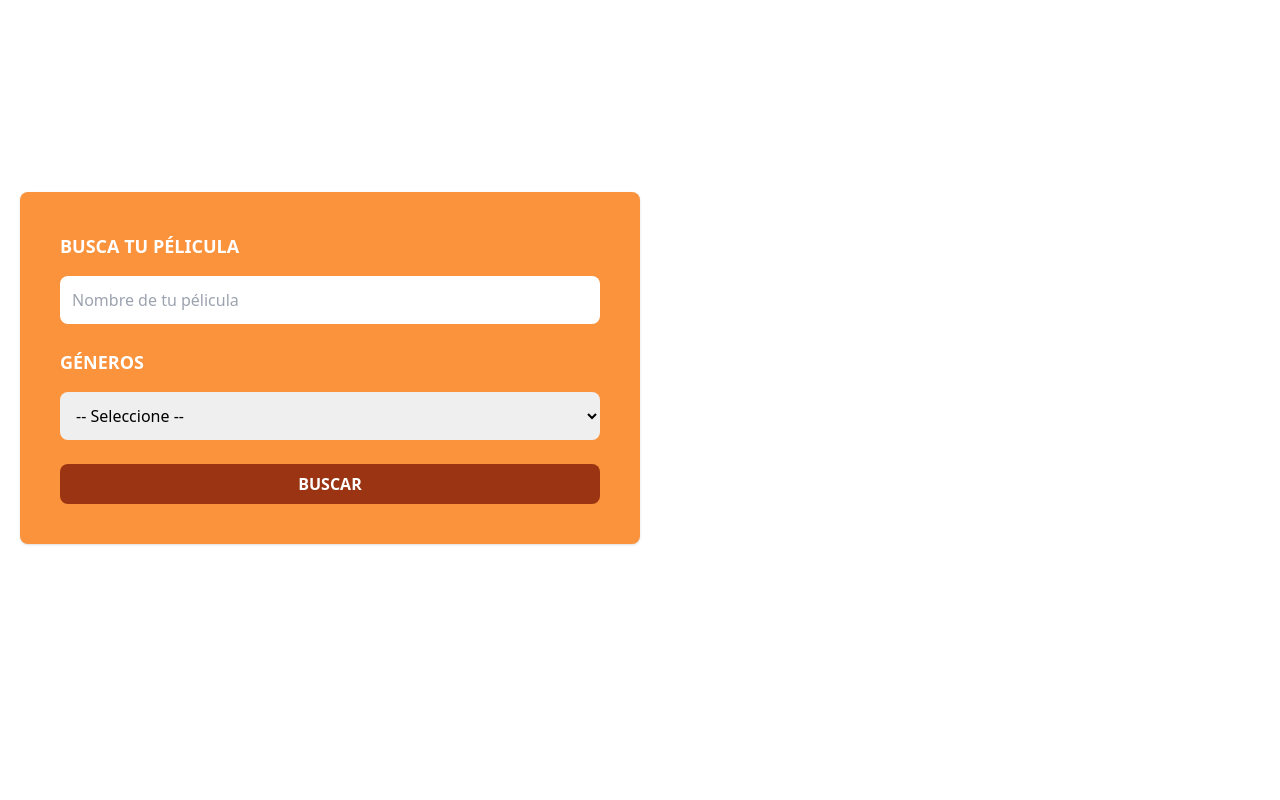
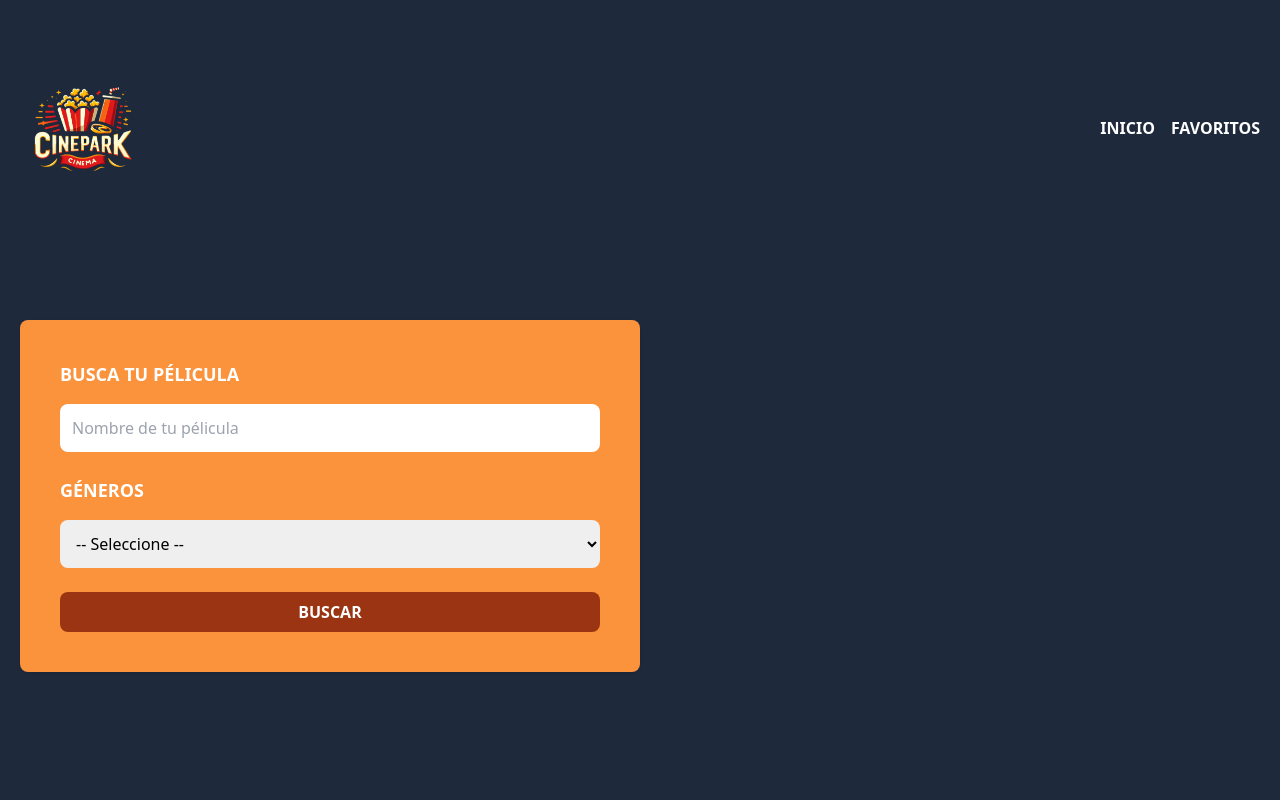
Before and after one commit to JOAQUINGALAVIZ/vue_CarteleraCine, a Vue app in the folder Cartelera_vue/: page / in a window 1280 px wide. Shown: the top 800 px of the page. Built offline with nearby package versions, Linux system fonts and the light colour scheme.

Commit message:
Se agrega vue router y las vistas de inicio y favoritos, y en el header el logo de la pagina y la navbar

```diff
--- a/Cartelera_vue/src/App.vue
+++ b/Cartelera_vue/src/App.vue
@@ -1,8 +1,11 @@
 <script setup>
-import Header from './components/Header.vue';
+  import { RouterView } from 'vue-router'
+  import Header from './components/Header.vue';
 </script>
 
 <template>
-    <Header />
-
+  <Header />
+  <main class="container mx-auto mt-10">
+    <RouterView />
+  </main>
 </template>
--- a/Cartelera_vue/src/components/Header.vue
+++ b/Cartelera_vue/src/components/Header.vue
@@ -1,13 +1,37 @@
 <script setup>
-
+  import { RouterLink } from 'vue-router'
 </script>
 
 
 <template>
-<header>
+<header  class="bg-slate-800">
     <div class="mx-auto container px-5 py-16">
-        <div>
+        <div class="flex justify-between items-center">
+          <div>
+            <RouterLink
+                :to="{name: 'inicio'}"
+            >
+              <img class="w-32" src="/img/logo.png" alt="logotipo" />
+            </RouterLink>
+          </div>
 
+          <nav class="flex gap-4">
+            <RouterLink
+              :to="{name: 'inicio'}"
+              class="text-white uppercase font-bold"
+              active-class="text-orange-500"
+            >
+              Inicio
+            </RouterLink>
+
+            <RouterLink
+                :to="{name: 'favoritos'}"
+                class="text-white uppercase font-bold"
+                active-class="text-orange-500"
+            >
+              Favoritos
+            </RouterLink>
+          </nav>
         </div>
         <form class="md:w-1/2 2xl:w-1/3 bg-orange-400 my-32 p-10 rounded-lg shadow space-y-6">
 
--- a/Cartelera_vue/src/router/index.js
+++ b/Cartelera_vue/src/router/index.js
@@ -1,9 +1,19 @@
 import { createRouter, createWebHistory } from 'vue-router'
+import InicioView from '../views/InicioView.vue'
 
 const router = createRouter({
   history: createWebHistory(import.meta.env.BASE_URL),
   routes: [
-
+    {
+      path: '/',
+      name: 'inicio',
+      component: InicioView
+    },
+    {
+      path: '/favoritos',
+      name: 'favoritos',
+      component: ()=> import('../views/FavoritosView.vue')
+    }
   ]
 })
 
--- /dev/null
+++ b/Cartelera_vue/src/views/FavoritosView.vue
@@ -0,0 +1,7 @@
+<script setup>
+
+</script>
+
+<template>
+  <h1 class="text-6xl font-extrabold">Favoritos</h1>
+</template>
--- /dev/null
+++ b/Cartelera_vue/src/views/InicioView.vue
@@ -0,0 +1,7 @@
+<script setup>
+
+</script>
+
+<template>
+  <h1 class="text-6xl font-extrabold">Péliculas</h1>
+</template>
```
Also changed, not shown: Cartelera_vue/public/img/logo.png (added), Cartelera_vue/public/img/logo.svg (renamed from Cartelera_vue/public/img/popcorn-svgrepo-com.svg).
